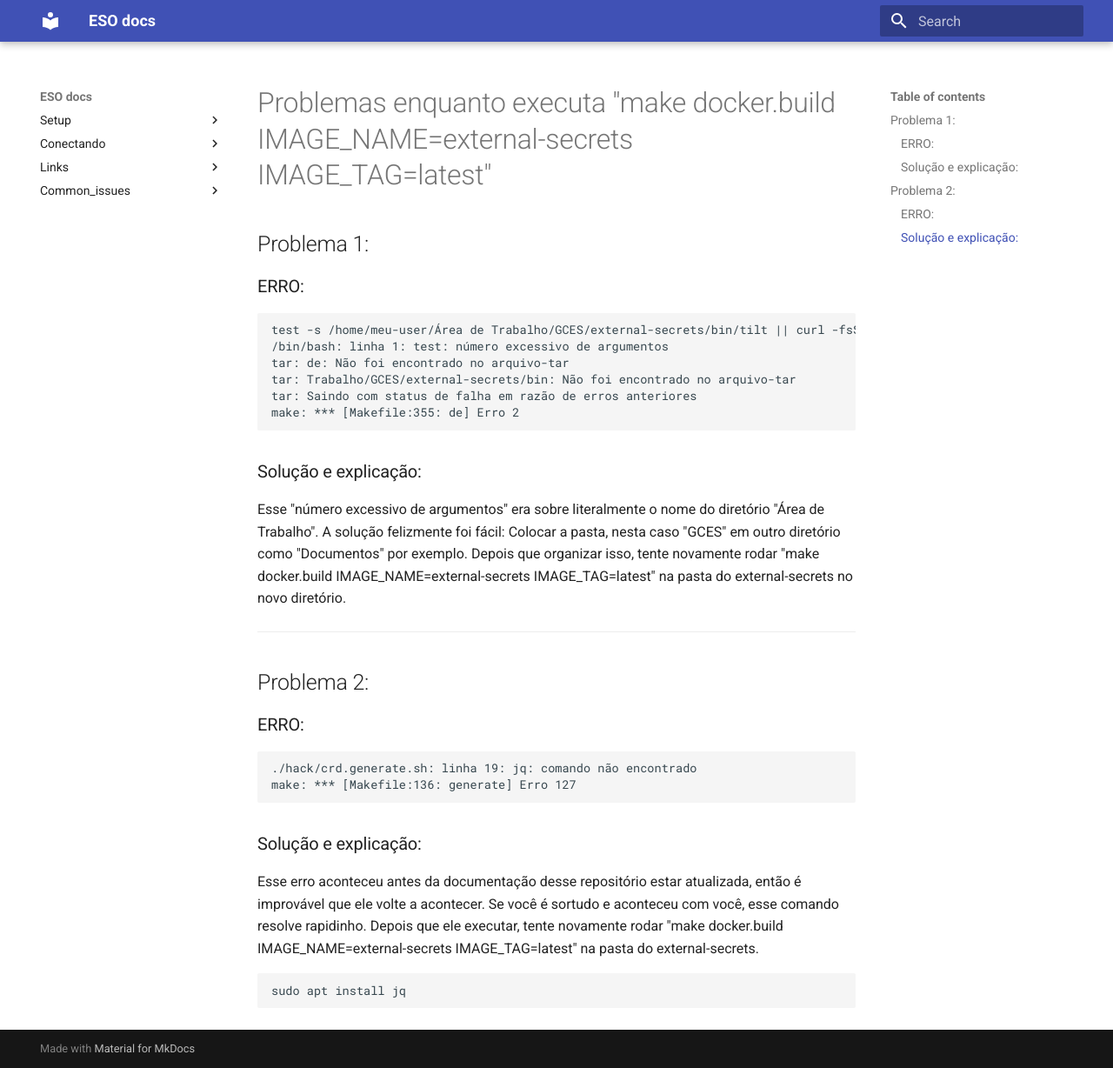
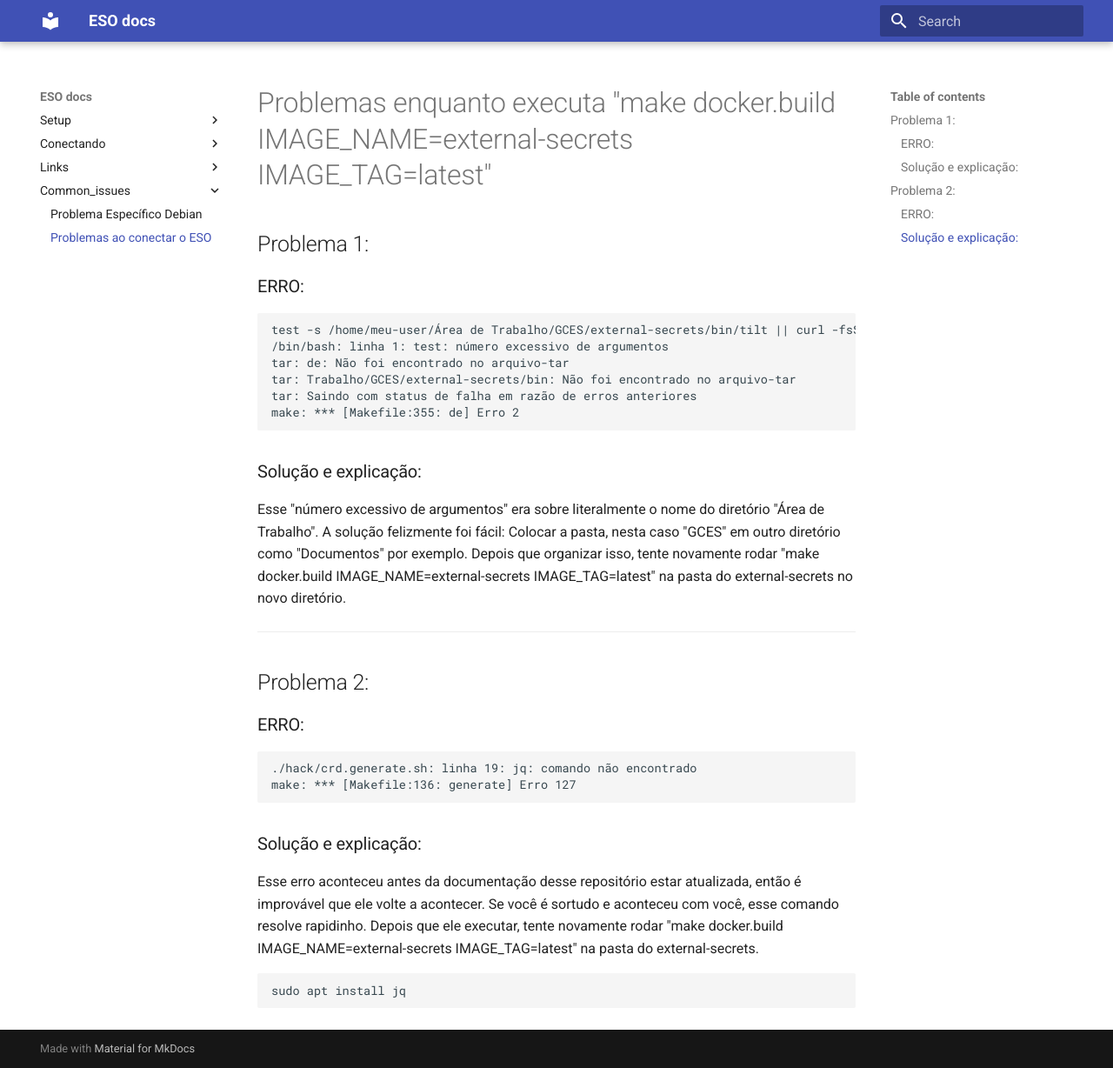
Before and after one commit to FGA-GCES/ESO-Documentacao, an MkDocs documentation site: the page built from docs/4-Common_issues/make-docker_issue.md, in a window 1280 px wide and 1228 px high. Shown: the whole window at 87% size. Built offline with MkDocs 1.6.1 and Material for MkDocs 9.7.7, drawn with Linux system fonts in a browser that asks for light colours.

Commit message:
colocando path no gitpages

```diff
--- a/mkdocs.yml
+++ b/mkdocs.yml
@@ -15,3 +15,4 @@ nav:
     - Links Importantes: ./3-Links/Links.md
   - Common_issues:
     - Problema Específico Debian: ./4-Common_issues/Make_issue.md
+    - Problemas ao conectar o ESO: ./4-Common_issues/make-docker_issue.md
```
